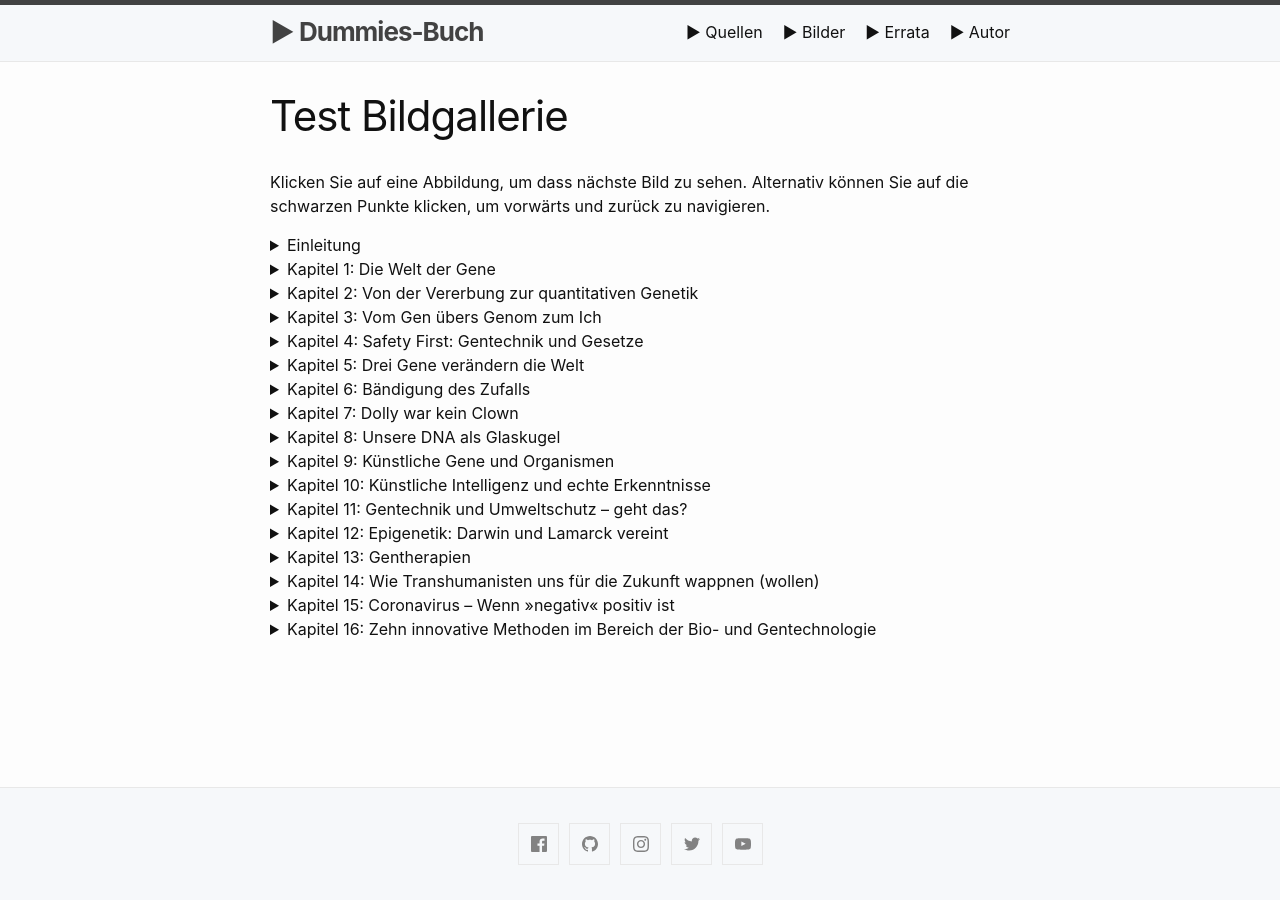
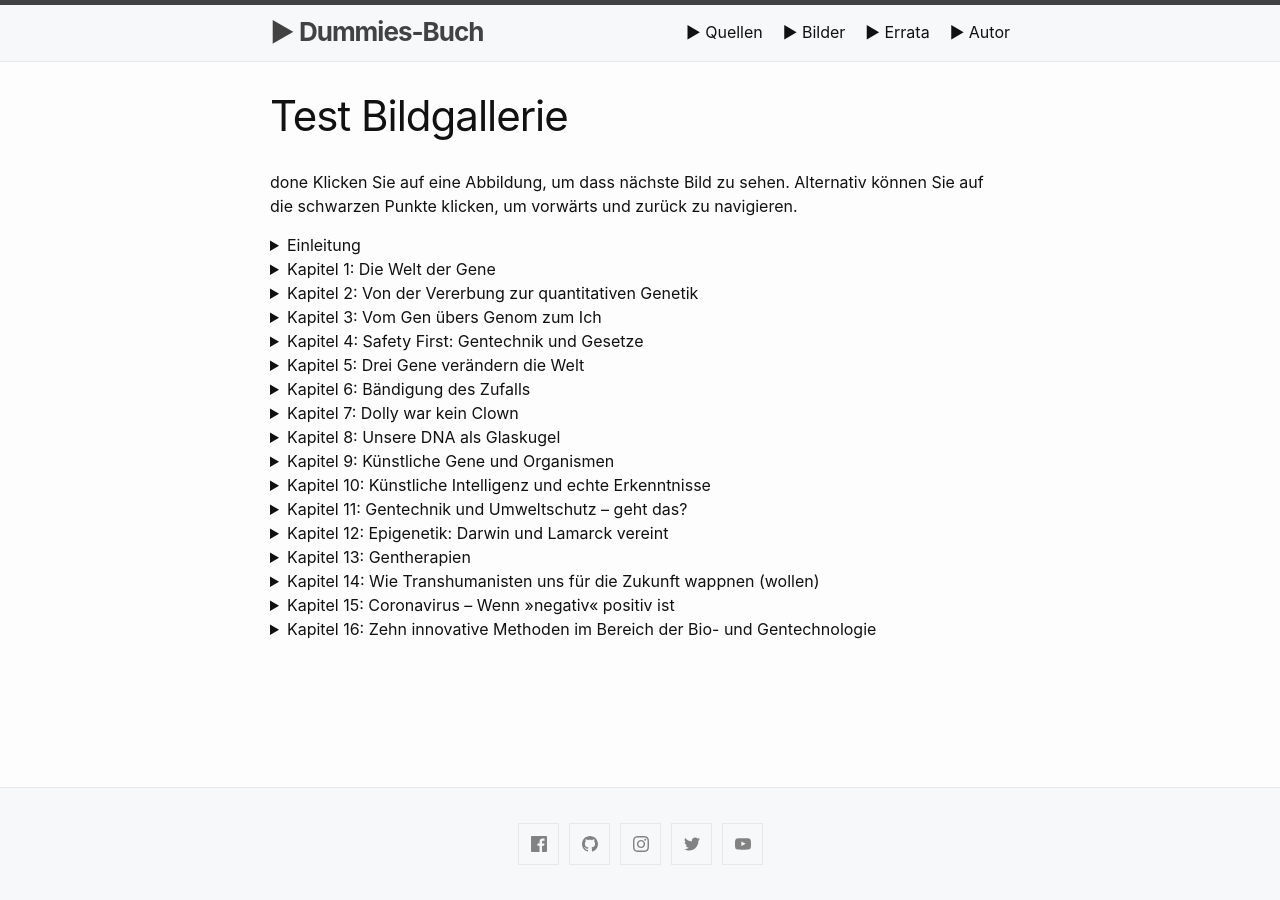
Before and after one commit to awkologist/dummie, a Jekyll site: the page built from gallerie-play.md, in a window 1280 px wide. Built offline with Jekyll 4.4.1, drawn with Linux system fonts in a browser that asks for light colours; Markdown is read by kramdown in place of the engine named in the settings.

Commit message:
Update gallerie-play.md

```diff
--- a/gallerie-play.md
+++ b/gallerie-play.md
@@ -4,13 +4,13 @@
 permalink: /galleryplay/
 ---
 
-Klicken Sie auf eine Abbildung, um dass nächste Bild zu sehen. Alternativ können Sie auf die schwarzen Punkte klicken, um vorwärts und zurück zu navigieren.
+done Klicken Sie auf eine Abbildung, um dass nächste Bild zu sehen. Alternativ können Sie auf die schwarzen Punkte klicken, um vorwärts und zurück zu navigieren.
 
 <details>
   <summary>Einleitung</summary>
 
 <figure class="dummieChapter_0" >
-<center><br><span style="font-size:5vw;">
+<center><br><span style="font-size:1vw;">
 <b onclick="currentDiv(1, 0)">▼&nbsp;&nbsp;&nbsp;&nbsp;</b>
 <b onclick="currentDiv(2, 0)">●&nbsp;&nbsp;&nbsp;&nbsp;</b>
 <b onclick="currentDiv(3, 0)">●&nbsp;&nbsp;&nbsp;&nbsp;</b>
```
